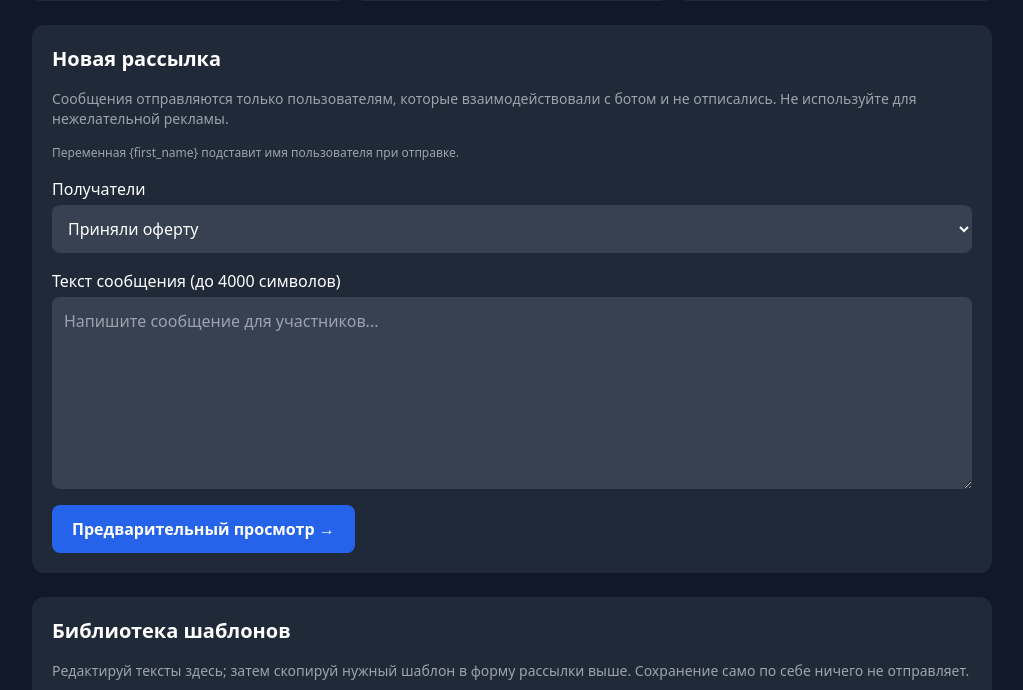
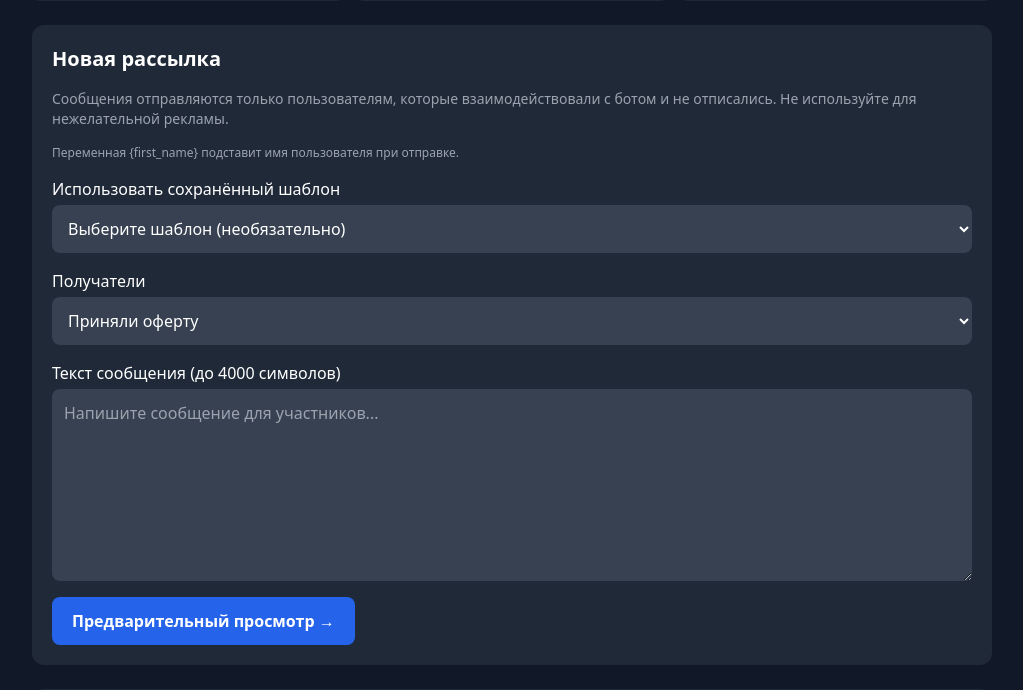
Before and after one commit to vazhap519/dato-telegram, a Python web app: template admin/templates/broadcast.html in a window 1280 px wide. Shown: the part 195-885 px from the top of the page, without its empty margins (128-1151 px from the left). Run offline with Jinja, Linux system fonts and the light colour scheme; the template is opened without the code that fills it: most values are stand-ins (such as "Sample title", 1, 10 or a date in 2020); some libraries are stand-ins or nearby versions.

Commit message:
Allow selecting a saved template into the broadcast editor

```diff
--- a/admin/templates/broadcast.html
+++ b/admin/templates/broadcast.html
@@ -23,6 +23,12 @@
   <form method="post" action="/broadcast/preview" class="space-y-4">
     <p class="text-xs text-gray-400">Переменная {first_name} подставит имя пользователя при отправке.</p>
     <input type="hidden" name="csrf_token" value="{{ csrf_token }}">
+    <label class="block">Использовать сохранённый шаблон
+      <select id="template-picker" class="mt-1 block w-full bg-gray-700 rounded-lg p-3">
+        <option value="">Выберите шаблон (необязательно)</option>
+        {% for t in templates %}<option value="{{ t.id }}">{{ t.title }}</option>{% endfor %}
+      </select>
+    </label>
     <label class="block">Получатели
       <select name="audience" class="mt-1 block w-full bg-gray-700 rounded-lg p-3">
         <option value="accepted" {{ 'selected' if not preview or preview.audience == 'accepted' else '' }}>Приняли оферту</option>
@@ -31,7 +37,7 @@
       </select>
     </label>
     <label class="block">Текст сообщения (до 4000 символов)
-      <textarea name="body" maxlength="4000" required rows="7" class="mt-1 block w-full bg-gray-700 rounded-lg p-3" placeholder="Напишите сообщение для участников...">{{ preview.body if preview else '' }}</textarea>
+      <textarea id="broadcast-body" name="body" maxlength="4000" required rows="7" class="mt-1 block w-full bg-gray-700 rounded-lg p-3" placeholder="Напишите сообщение для участников...">{{ preview.body if preview else '' }}</textarea>
     </label>
     <button class="bg-blue-600 hover:bg-blue-500 px-5 py-3 rounded-lg font-semibold">Предварительный просмотр →</button>
   </form>
@@ -110,4 +116,14 @@
  <p class="text-xs text-gray-400">Сообщение считается доставленным после успешного ответа Telegram API. Это не означает, что пользователь его прочитал.</p>
 </section>
 </main>
+<script>
+const savedTemplates = {{ templates | tojson }};
+document.getElementById("template-picker").addEventListener("change", function () {
+  const chosen = savedTemplates.find(t => String(t.id) === this.value);
+  if (!chosen) return;
+  const field = document.getElementById("broadcast-body");
+  if (field.value.trim() && !window.confirm("Заменить текущий текст выбранным шаблоном?")) return;
+  field.value = chosen.body;
+});
+</script>
 </body></html>
```
